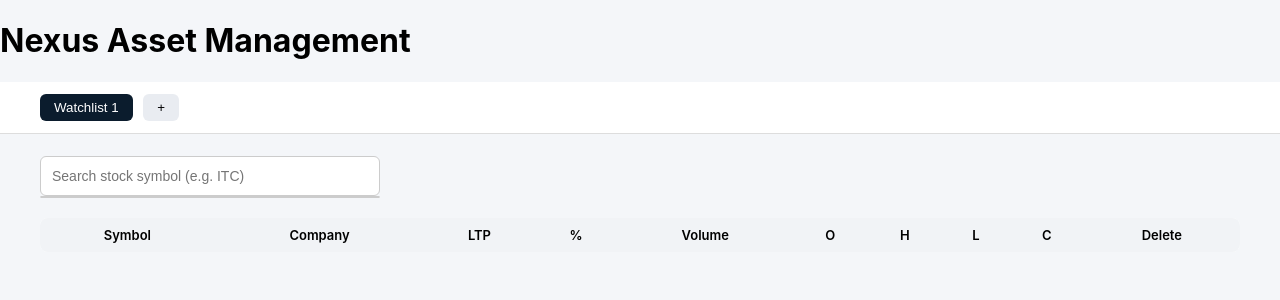
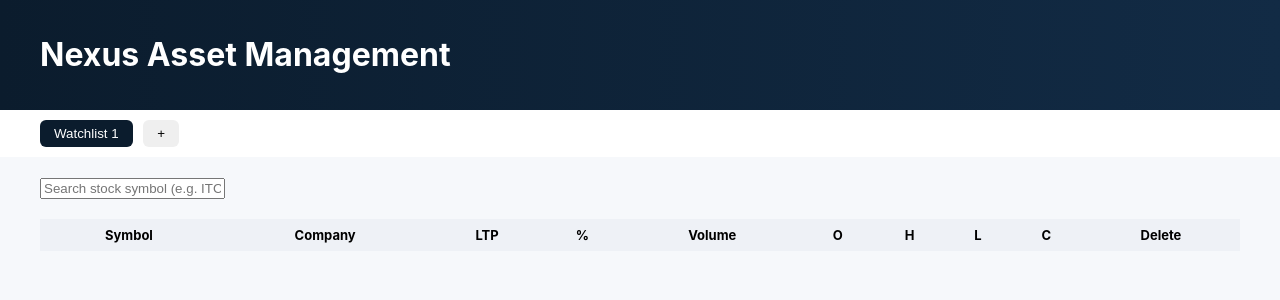
Before and after one commit to mrchopzy-ui/kotak-watchlist, a Flask app: page / in a window 1280 px wide. Shown: the top 300 px of the page. Run offline with Flask 3, Linux system fonts and the light colour scheme; data that the repository does not hold is empty; parts of the project's set-up code (start-up, migrations or seed data) failed here and were passed over.

Commit message:
Update style.css

```diff
--- a/static/style.css
+++ b/static/style.css
@@ -1,44 +1,52 @@
-* {
-    box-sizing: border-box;
-}
-
 body {
     font-family: Inter, Arial, sans-serif;
     margin: 0;
-    background: #f4f6f9;
+    background: #f6f8fb;
 }
 
-/* HEADER */
-.header {
+.top-bar {
+    display: flex;
+    justify-content: space-between;
+    align-items: center;
     background: linear-gradient(90deg, #0b1c2d, #122b45);
     color: white;
-    padding: 18px 40px;
+    padding: 14px 40px;
 }
 
-.header h1 {
-    margin: 0;
-    font-size: 22px;
+.indices {
+    display: flex;
+    gap: 12px;
 }
 
-/* TABS */
+.index-card {
+    background: rgba(255,255,255,0.15);
+    padding: 8px 14px;
+    border-radius: 8px;
+    text-align: right;
+    min-width: 110px;
+}
+
+.index-card .name {
+    font-size: 11px;
+    opacity: 0.9;
+}
+
+.index-card .price {
+    font-size: 16px;
+    font-weight: 600;
+}
+
 .tabs {
-    padding: 12px 40px;
+    padding: 10px 40px;
     background: white;
-    border-bottom: 1px solid #ddd;
 }
 
 .tab {
     padding: 6px 14px;
+    border-radius: 6px;
+    border: none;
     margin-right: 6px;
-    border: none;
-    background: #e9ecf1;
     cursor: pointer;
-    border-radius: 6px;
-    transition: all 0.2s ease;
-}
-
-.tab:hover {
-    background: #dbe2ef;
 }
 
 .tab.active {
@@ -46,119 +54,33 @@ body {
     color: white;
 }
 
-.tab.add-tab {
-    font-weight: bold;
+.search-box {
+    margin: 20px 40px;
 }
 
-/* SEARCH */
-.search-box {
-    position: relative;
-    width: 340px;
-    margin: 22px 40px;
-}
-
-#search {
-    width: 100%;
-    padding: 11px;
-    font-size: 14px;
-    border-radius: 6px;
-    border: 1px solid #ccc;
-}
-
-#suggestions {
-    position: absolute;
-    width: 100%;
-    background: white;
-    border-radius: 6px;
-    border: 1px solid #ccc;
-    z-index: 10;
-    max-height: 260px;
-    overflow-y: auto;
-    animation: fadeIn 0.15s ease;
-}
-
-.suggestion-item {
-    padding: 10px;
-    cursor: pointer;
-}
-
-.suggestion-item span {
-    font-size: 12px;
-    color: #666;
-}
-
-.suggestion-item:hover {
-    background: #eef3ff;
-}
-
-/* TABLE */
 table {
     margin: 0 40px 40px;
     width: calc(100% - 80px);
     border-collapse: collapse;
     background: white;
-    border-radius: 8px;
-    overflow: hidden;
 }
 
 th, td {
-    padding: 9px;
+    padding: 8px;
     text-align: center;
     font-size: 13px;
 }
 
 th {
-    background: #f1f3f6;
-    font-weight: 600;
-    cursor: pointer;
-    user-select: none;
-}
-
-th:hover {
-    background: #e4e7ec;
-}
-
-tr {
-    transition: background 0.15s ease;
-}
-
-tr:hover {
-    background: #f8fafc;
-}
-
-.company {
-    text-align: left;
-}
-
-/* LINKS & ACTIONS */
-.link {
-    cursor: pointer;
-    color: #0b5ed7;
-    font-weight: 600;
-}
-
-.link:hover {
-    text-decoration: underline;
-}
-
-.delete {
-    background: none;
-    border: none;
-    color: #d11a2a;
-    font-size: 16px;
-    cursor: pointer;
+    background: #eef1f6;
 }
 
 .green { color: #0a8a3a; }
 .red { color: #c62828; }
 
-/* ANIMATION */
-@keyframes fadeIn {
-    from { opacity: 0; transform: translateY(-3px); }
-    to { opacity: 1; transform: translateY(0); }
+.delete {
+    background: none;
+    border: none;
+    color: red;
+    cursor: pointer;
 }
-
-.index-row {
-    background: #f1f5ff;
-    font-weight: 600;
-}
```
